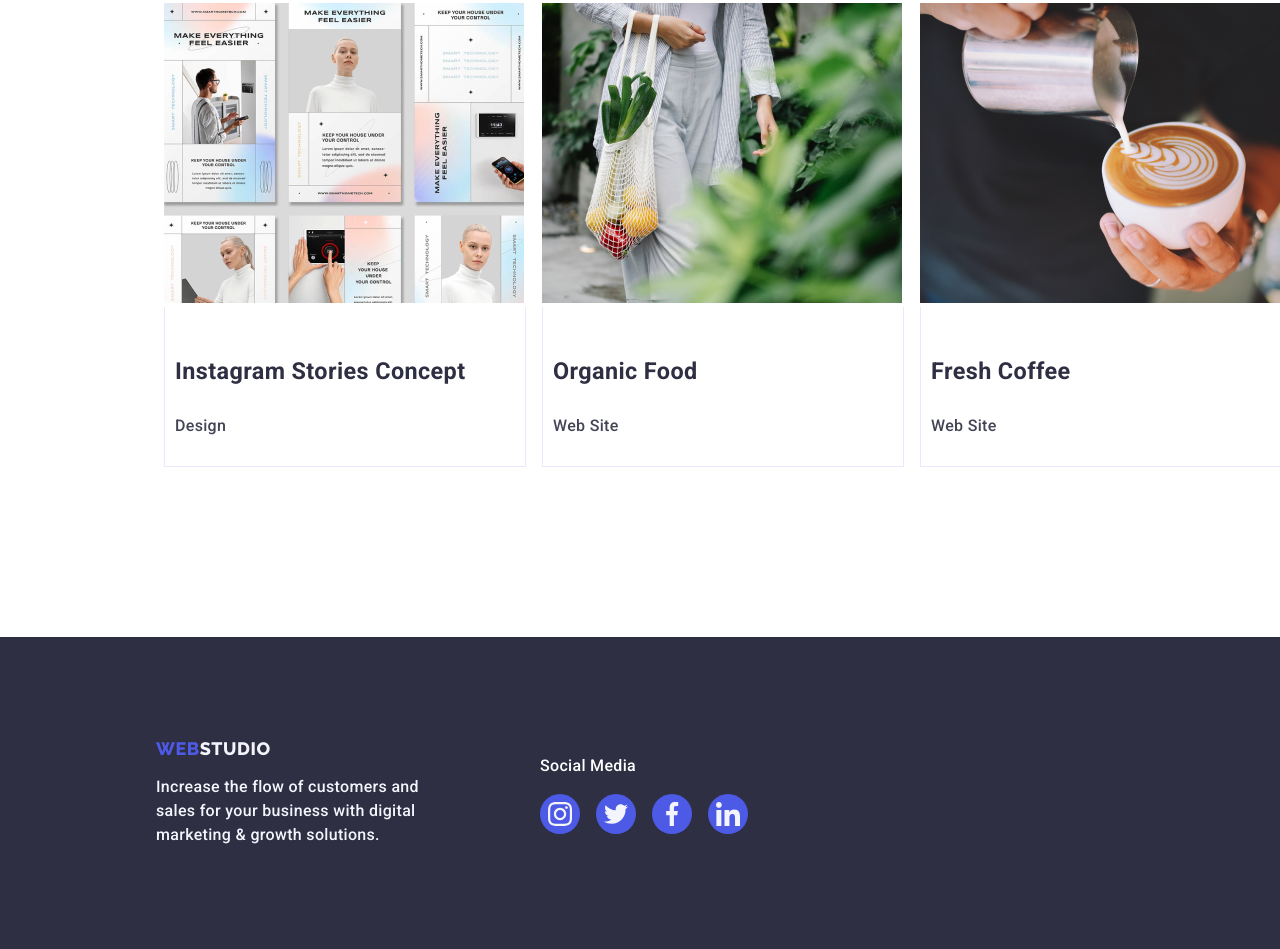
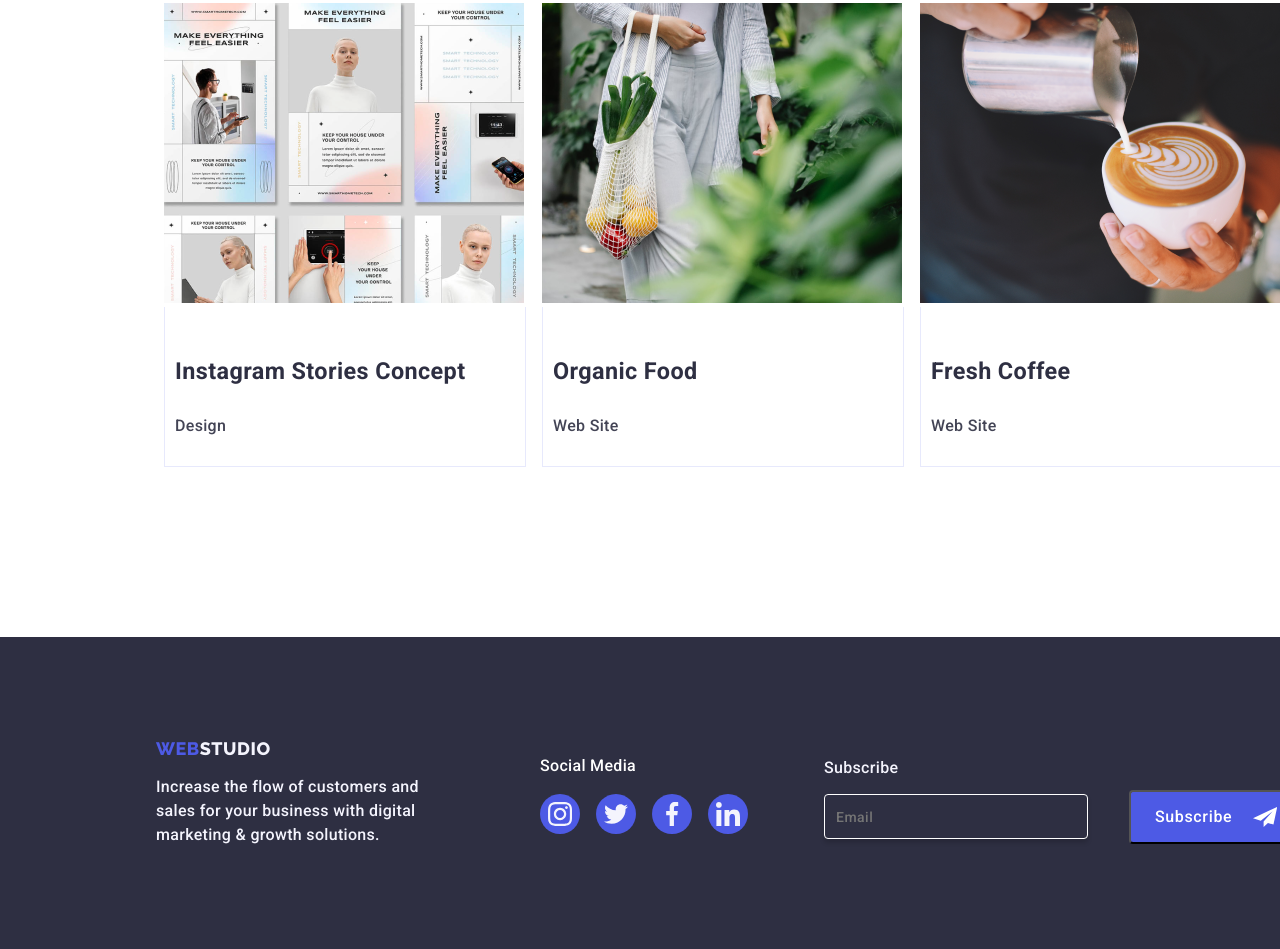
Before and after one commit to cresevel/goit-markup-hw-06, a plain HTML site: page portfolio.html in a window 1280 px wide. Shown: the part 1286-2235 px from the top of the page. Drawn offline with nearby package versions, Linux system fonts and the light colour scheme.

Commit message:
portfolio footer form

```diff
--- a/css/styles.css
+++ b/css/styles.css
@@ -630,15 +630,14 @@ footer div {
     margin: 0;
     padding: 0 11px;
     width: 264px;
-    height: 47px;
-    flex-shrink: 0;
+    height: 45px;
     border-radius: 4px;
     border: 1px solid #FFF;
     box-shadow: 0px 4px 4px 0px rgba(0, 0, 0, 0.15);
     background: #2E2F42;
     color: #FFF;
     font-family: Roboto;
-    font-size: 12px;
+    font-size: 14px;
     font-style: normal;
     font-weight: 400;
     line-height: 24px;
@@ -676,7 +675,7 @@ footer div {
 }
 
 .icon-icon-send {
-    color: #FFFFFF;
+    fill: #FFFFFF;
     margin: 5px;
     width: 24px;
     height: 24px;
--- a/portfolio.html
+++ b/portfolio.html
@@ -214,6 +214,18 @@
             <li><img src="./images/Linkedin.svg" class="socmed-icons-svg" alt="linkedin"></li>
         </ul>
     </div>
+<div class="form-footer">
+    <p class="footer-form-title">Subscribe</p>
+    <form action="/submit" method="post">
+        <input type="email" id="email" placeholder="Email" class="footer-email-field" name="email" required>
+        <button type="submit" class="subscribe-form-button">Subscribe
+                <svg class="icon-icon-send">
+                <use xlink:href="./images/icons.svg#icon-icon-send">
+                </use>
+                </svg>
+        </button>
+    </form>
+</div>
 </footer>
 </body>
 </html>
```
Also changed, not shown: index.html (+1 -1 lines).
